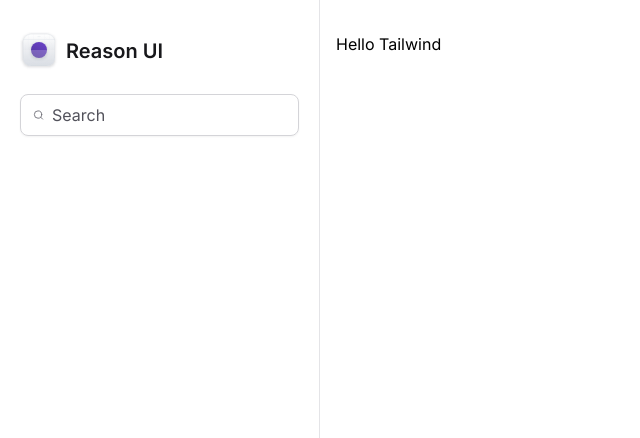
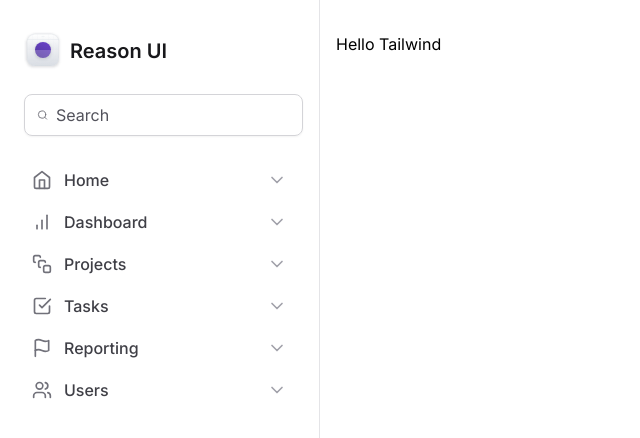
Before and after one commit to igorct1/reason-ui-tailwind, a Next.js app: page / in a window 1280 px wide. Shown: the top 438 px of the page, without its empty margins (0-640 px from the left). Built offline with nearby package versions, Linux system fonts and the light colour scheme.

Commit message:
feat: sidebar navigation

```diff
--- a/src/app/layout.tsx
+++ b/src/app/layout.tsx
@@ -7,8 +7,8 @@
 const inter = Inter({ subsets: ['latin'] })
 
 export const metadata: Metadata = {
-  title: 'Create Next App',
-  description: 'Generated by create next app',
+  title: 'Reason UI',
+  description: 'Tailwind Course by Rocketseat',
 }
 
 export interface LayoutProps {
--- a/src/components/Sidebar/Logo.tsx
+++ b/src/components/Sidebar/Logo.tsx
@@ -1,6 +1,6 @@
 export function Logo() {
   return (
-    <strong className="flex items-center gap-2 text-xl font-semibold text-zinc-900">
+    <strong className="mx-1 flex items-center gap-2 text-xl font-semibold text-zinc-900">
       <svg
         width={38}
         height={38}
--- /dev/null
+++ b/src/components/Sidebar/MainNavigation/NavItem.tsx
@@ -0,0 +1,22 @@
+import { ChevronDown } from 'lucide-react'
+import { ElementType } from 'react'
+
+export interface NavItemProps {
+  title: string
+  icon: ElementType
+}
+
+export function NavItem({ title, icon: Icon }: NavItemProps) {
+  return (
+    <a
+      href=""
+      className="group flex items-center gap-3 rounded-md px-3 py-2 hover:bg-violet-50"
+    >
+      <Icon className="h-5 w-5 text-zinc-500" />
+      <span className="font-medium text-zinc-700 group-hover:text-violet-500">
+        {title}
+      </span>
+      <ChevronDown className="ml-auto h-5 w-5 text-zinc-400 group-hover:text-violet-300" />
+    </a>
+  )
+}
--- /dev/null
+++ b/src/components/Sidebar/MainNavigation/index.tsx
@@ -0,0 +1,22 @@
+import { NavItem } from './NavItem'
+import {
+  Home,
+  BarChart,
+  SquareStack,
+  CheckSquare,
+  Users,
+  Flag,
+} from 'lucide-react'
+
+export function MainNavigation() {
+  return (
+    <nav className="space-y-0.5">
+      <NavItem title="Home" icon={Home} />
+      <NavItem title="Dashboard" icon={BarChart} />
+      <NavItem title="Projects" icon={SquareStack} />
+      <NavItem title="Tasks" icon={CheckSquare} />
+      <NavItem title="Reporting" icon={Flag} />
+      <NavItem title="Users" icon={Users} />
+    </nav>
+  )
+}
--- a/src/components/Sidebar/index.tsx
+++ b/src/components/Sidebar/index.tsx
@@ -1,11 +1,12 @@
 import { Logo } from './Logo'
 import { Search } from 'lucide-react'
+import { MainNavigation } from './MainNavigation'
 export function Sidebar() {
   return (
     <aside className="space-y-6 border-r border-zinc-200 px-5 py-8">
       <Logo />
 
-      <div className="flex w-full items-center gap-2 rounded-lg border border-zinc-300 px-3 py-2 shadow-sm">
+      <div className="mx-1 flex w-full items-center gap-2 rounded-lg border border-zinc-300 px-3 py-2 shadow-sm">
         <Search className="h-5 w-5 text-zinc-500" />
 
         <input
@@ -13,6 +14,8 @@
           placeholder="Search"
         />
       </div>
+
+      <MainNavigation />
     </aside>
   )
 }
```
